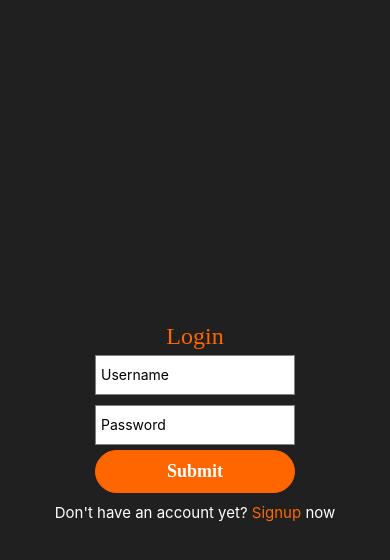
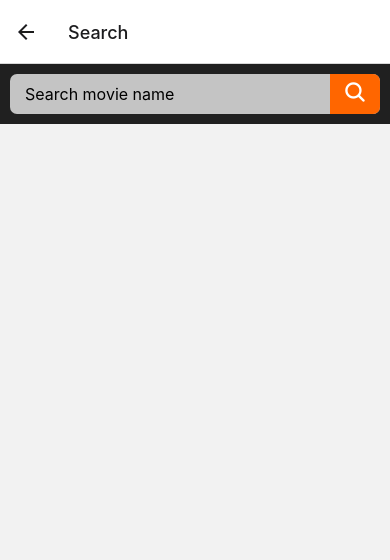
Before and after one commit to GiangNguyen1207/Kritics, a React Native app: screen /Search in a window 390 px wide. Shown: the top 560 px of the page. Built offline with nearby package versions, Linux system fonts and the light colour scheme.

Commit message:
add SearchBar component

```diff
--- /dev/null
+++ b/components/SearchBar.js
@@ -0,0 +1,70 @@
+import { View, TextInput, StyleSheet, Pressable } from 'react-native';
+import React from 'react';
+import PropTypes from 'prop-types';
+import { theme } from '../themes';
+import Icon from 'react-native-vector-icons/Ionicons';
+
+const SearchBar = ({ search, onSearchChange, onSearchSubmit }) => {
+  return (
+    <View style={styles.backgroundStyle}>
+      <TextInput
+        autoCapitalize="none"
+        autoCorrect={false}
+        style={styles.inputStyle}
+        placeholder="Search movie name"
+        value={search}
+        onChangeText={onSearchChange}
+      />
+      <Pressable
+        style={styles.pressStyle}
+        onPress={() => {
+          onSearchSubmit();
+        }}
+      >
+        <Icon
+          name="search"
+          color={theme.colors.white}
+          size={24}
+          style={styles.iconStyle}
+        />
+      </Pressable>
+    </View>
+  );
+};
+
+const styles = StyleSheet.create({
+  backgroundStyle: {
+    marginTop: 10,
+    backgroundColor: theme.colors.lightGrey,
+    height: 40,
+    borderRadius: 7,
+    marginHorizontal: 10,
+    flexDirection: 'row',
+    marginBottom: 10,
+  },
+  inputStyle: {
+    flex: 1,
+    fontSize: 16,
+    marginLeft: 15,
+  },
+  pressStyle: {
+    height: 40,
+    width: 50,
+    backgroundColor: theme.colors.primary,
+    borderTopEndRadius: 7,
+    borderBottomEndRadius: 7,
+  },
+  iconStyle: {
+    alignSelf: 'center',
+    margin: 5,
+    borderRadius: 5,
+  },
+});
+
+SearchBar.propTypes = {
+  search: PropTypes.string.isRequired,
+  onSearchChange: PropTypes.func,
+  onSearchSubmit: PropTypes.func,
+};
+
+export default SearchBar;
--- a/hooks/useComment.js
+++ b/hooks/useComment.js
@@ -47,8 +47,6 @@ export const useComment = () => {
           'x-access-token': token,
         },
       };
-      console.log('DELETE COMMENT HERE********');
-      console.log('******* url', baseUrl + 'comments/' + commentId);
       await doFetch(baseUrl + 'comments/' + commentId, options);
     } catch (error) {
       console.error('delete comment error', error);
--- a/router/Navigator.js
+++ b/router/Navigator.js
@@ -11,6 +11,7 @@ import BottomNavBar from '../components/BottomNavBar';
 import Login from '../views/Login';
 import Signup from '../views/Signup';
 import MovieDetails from '../views/MovieDetails';
+import Search from '../views/Search';
 import { MainContext } from '../context/MainContext';
 import StepOne from '../views/PostMovieReview/StepOne';
 import StepTwo from '../views/PostMovieReview/StepTwo';
@@ -71,6 +72,7 @@ const StackScreen = () => {
           />
         </>
       )}
+      <Stack.Screen name="Search" component={Search} />
     </Stack.Navigator>
   );
 };
--- a/views/Home.js
+++ b/views/Home.js
@@ -1,5 +1,5 @@
 import React, { useCallback, useState } from 'react';
-import { StyleSheet, Animated, Image } from 'react-native';
+import { StyleSheet, Animated, Image, Pressable } from 'react-native';
 import { useCollapsibleHeader } from 'react-navigation-collapsible';
 import Icon from 'react-native-vector-icons/Ionicons';
 import { useFocusEffect } from '@react-navigation/native';
@@ -32,12 +32,15 @@ const Home = ({ navigation }) => {
         ),
         headerTitle: '',
         headerLeft: () => (
-          <Icon
-            name="search"
-            color={theme.colors.white}
-            size={20}
+          <Pressable
             style={styles.search}
-          />
+            navigation={navigation}
+            onPress={() => {
+              navigation.navigate('Search');
+            }}
+          >
+            <Icon name="search" color={theme.colors.white} size={20} />
+          </Pressable>
         ),
         headerRight: () => (
           <Icon
--- a/views/Search.js
+++ b/views/Search.js
@@ -1,8 +1,29 @@
-import React from 'react';
-import View from 'react-native';
+import { View, StyleSheet, Text } from 'react-native';
+import React, { useState } from 'react';
+import SearchBar from '../components/SearchBar';
+import { theme } from '../themes';
+import { auth } from '../utils/auth';
 
 const Search = () => {
-  return <View />;
+  const [search, setSearch] = useState('');
+
+  return (
+    <View style={styles.container}>
+      <SearchBar
+        searchTerm={search}
+        onSearchTermChange={(newSearch) => setSearch(newSearch)}
+        onSearchSubmit={() => console.log('search was submitted')}
+      />
+      <View>
+        <Text>{search}</Text>
+      </View>
+    </View>
+  );
 };
-
+const styles = StyleSheet.create({
+  container: {
+    backgroundColor: theme.colors.appBackground,
+    marginTop: 0,
+  },
+});
 export default Search;
```
